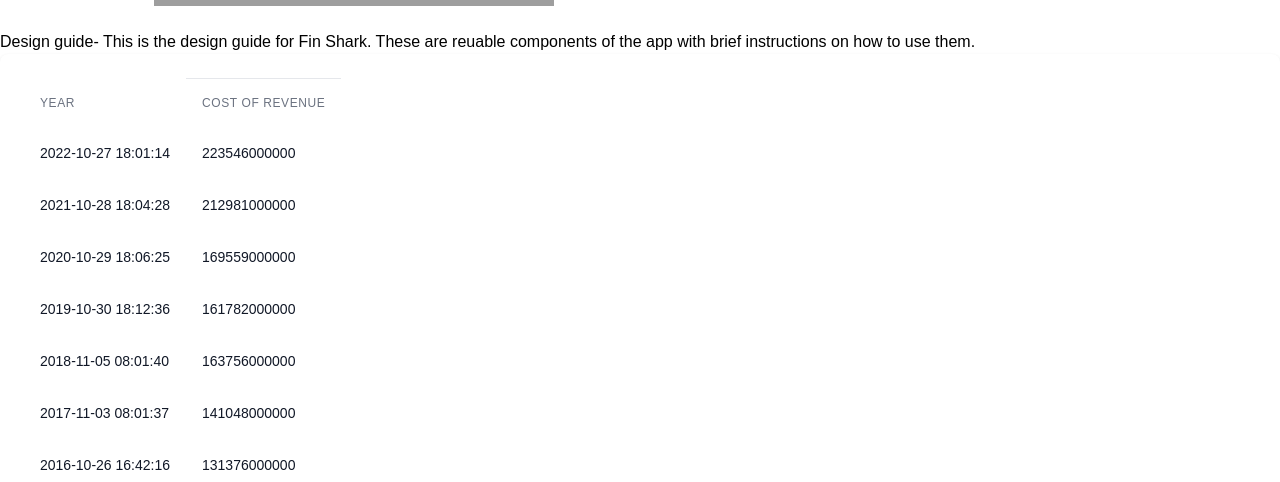
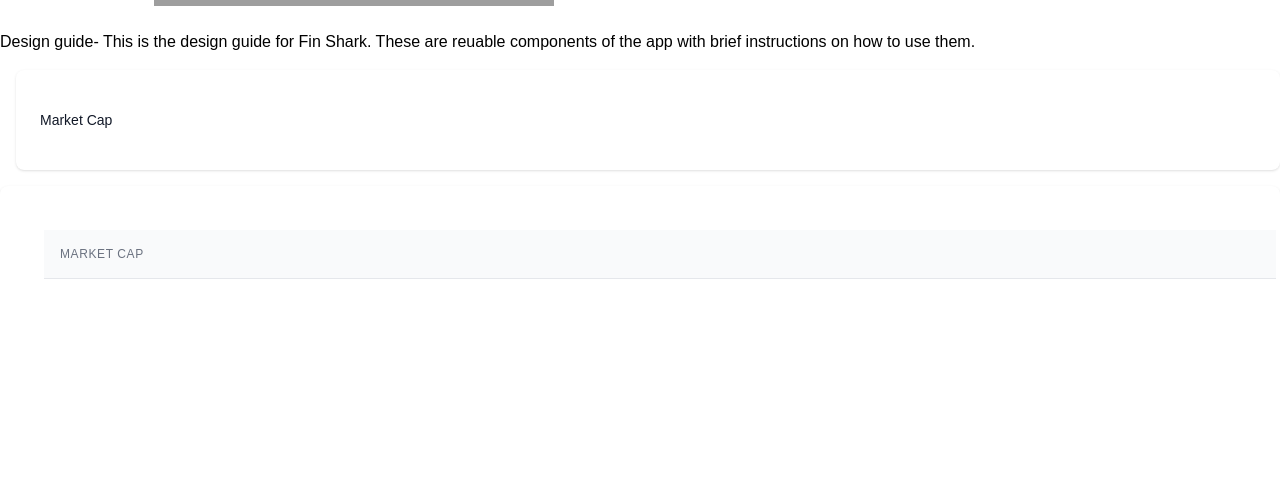
Before and after one commit to marinafviana/FinanceProject-AppFinShark, a React (Create React App) app in the folder frontend/: page /design-guide in a window 1280 px wide. Shown: the part 318-800 px from the top of the page. Built offline with nearby package versions, Linux system fonts and the light colour scheme; grey boxes are pictures that could not be loaded.

Commit message:
Commit API IncomeStatement

```diff
--- a/frontend/src/Components/CompanyProfile/CompanyProfile.tsx
+++ b/frontend/src/Components/CompanyProfile/CompanyProfile.tsx
@@ -4,52 +4,49 @@
 import { getKeyMetrics } from "../../api";
 import RatioList from "../RatioList/RatioList";
 
-
-type Props = {}
+type Props = {};
 
 const tableConfig = [
   {
     label: "Market Cap",
-    render: (company: CompanyKeyMetrics) => company.marketCapTTM,
+    render: (company: any) => company.marketCapitalization,
   },
   {
     label: "Current Ratio",
-    render: (company: CompanyKeyMetrics) => company.currentRatioTTM,
+    render: (company: any) => company.currentRatioAnnual,
   },
   {
     label: "Return On Equity",
-    render: (company: CompanyKeyMetrics) => company.roeTTM,
+    render: (company: any) => company.roeTTM,
   },
   {
     label: "Cash Per Share",
-    render: (company: CompanyKeyMetrics) => company.cashPerShareTTM,
-  },
-  {
-    label: "Current Ratio",
-    render: (company: CompanyKeyMetrics) => company.currentRatioTTM,
-  },
-  {
-    label: "Return On Equity",
-    render: (company: CompanyKeyMetrics) => company.roeTTM,
+    render: (company: any) => company.cashPerShareTTM,
   },
 ];
 
 const CompanyProfile = (props: Props) => {
   const ticker = useOutletContext<string>();
-  const [companyData, setCompanyData] = useState<CompanyKeyMetrics>();
+  const [companyData, setCompanyData] = useState<any>(null);
+
   useEffect(() => {
     const getCompanyKeyRatios = async () => {
       const value = await getKeyMetrics(ticker);
-      setCompanyData(value?.data[0]);
+
+      if (typeof value !== "string" && value?.data?.metric) {
+        setCompanyData(value.data.metric);
+      } else {
+        setCompanyData(null);
+      }
     };
+
     getCompanyKeyRatios();
-  }, []);
+  }, [ticker]);
+
   return (
     <>
       {companyData ? (
-        <>
-          <RatioList config={tableConfig} data={companyData} />
-        </>
+        <RatioList config={tableConfig} data={companyData} />
       ) : (
         <h1>No data found</h1>
       )}
--- a/frontend/src/Components/IncomeStatement/IncomeStatement.tsx
+++ b/frontend/src/Components/IncomeStatement/IncomeStatement.tsx
@@ -1,11 +1,55 @@
-import React from 'react'
+import React, { useState, useEffect } from "react";
+import { useOutletContext } from "react-router-dom";
+import Table from "../Table/Table";
+import { CompanyIncomeStatement } from "../../company.d";
+import { getIncomeStatement } from "../../api";
 
 type Props = {}
 
-function IncomeStatement({}: Props) {
-  return (
-    <div>IncomeStatement</div>
-  )
-}
+const configs = [
+  {
+    label: "Date",
+    render: (company: CompanyIncomeStatement) => company.date,
+  },
+  {
+    label: "Total Revenue",
+    render: (company: CompanyIncomeStatement) => company.revenue,
+  },
+  {
+    label: "Net Income",
+    render: (company: CompanyIncomeStatement) => company.netIncome,
+  },
+  {
+    label: "Operating Expenses",
+    render: (company: CompanyIncomeStatement) => company.operatingExpenses,
+  },
+  {
+    label: "Cost of Revenue",
+    render: (company: CompanyIncomeStatement) => company.netIncome,
+  },
+];
 
-export default IncomeStatement
+const IncomeStatement = (props: Props) => {
+  const ticker = useOutletContext<string>();
+  const [incomeStatement, setIncomeStatement] =
+    useState<CompanyIncomeStatement[]>();
+  useEffect(() => {
+    const getIncomeStatementFetch = async () => {
+      const result = await getIncomeStatement(ticker!);
+      setIncomeStatement(result!.data);
+    };
+    getIncomeStatementFetch();
+  }, []);
+
+    return (
+    <>
+      {incomeStatement ? (
+        <Table config={configs} data={incomeStatement} />
+      ) : (
+        <>Loading...</>
+      )}
+    </>
+  );
+};
+
+export default IncomeStatement;
--- a/frontend/src/Components/Table/Table.tsx
+++ b/frontend/src/Components/Table/Table.tsx
@@ -1,31 +1,18 @@
-import React from 'react';
-import { testIncomeStatementData } from './testData';
-import CompanyDashboard from '../CompanyDashboard/CompanyDashboard';
+type Props = {
+  config: any;
+  data: any;
+};
 
-const data = testIncomeStatementData;
+const Table = ({ config, data }: Props) => {
 
-type Props = {};
+  const safeData = Array.isArray(data) ? data : [];
 
-type Company = (typeof data)[0];
-
-const configs= [
-    {
-        label: "Year",
-        render: (company: Company) => company.acceptedDate
-    },
-    {
-        label: "Cost of Revenue",
-        render: (company: Company) => company.costOfRevenue
-    }
-]
-
-const Table = (props: Props) => {
-    const renderedRows = data.map((company) => {
-        return(
-            <tr key={company.cik}>
-                {configs.map((val: any) => {
-                    return(
-                <td className="p-4 whitespace-nowrap text-sm font-normal text-gray-900">
+  const renderedRows = safeData.map((company: any, index: number) => {
+    return (
+      <tr key={index}>
+        {config.map((val: any, i: number) => {
+          return (
+            <td key={i} className="p-3">
               {val.render(company)}
             </td>
           );
@@ -33,7 +20,8 @@
       </tr>
     );
   });
-    const renderedHeaders = configs.map((config) => {
+
+  const renderedHeaders = config.map((config: any) => {
     return (
       <th
         className="p-4 text-left text-xs font-medium text-gray-500 uppercase tracking-wider"
@@ -43,12 +31,17 @@
       </th>
     );
   });
-    return <div className="bg-white shadow rounded-lg p-4 sm:p-6 xl:p-8">
-        <table>
-            <thead className="min-w-full divide-y divide-gray-200 m-5">{renderedHeaders}</thead>
+
+  return (
+    <div className="bg-white shadow rounded-lg p-4 sm:p-6 xl:p-8">
+      <table className="min-w-full divide-y divide-gray-200 m-5">
+        <thead className="bg-gray-50">
+          <tr>{renderedHeaders}</tr>
+        </thead>
         <tbody>{renderedRows}</tbody>
       </table>
     </div>
-}
+  );
+};
 
 export default Table;
--- a/frontend/src/Pages/DesignGuide/DesignGuide.tsx
+++ b/frontend/src/Pages/DesignGuide/DesignGuide.tsx
@@ -19,8 +19,8 @@
         Design guide- This is the design guide for Fin Shark. These are reuable
         components of the app with brief instructions on how to use them.
       </h1>
-      <RatioList data={testIncomeStatementData} config={tableConfig}/>
-      <Table />
+      <RatioList data={testIncomeStatementData} config={tableConfig} />
+      <Table data={testIncomeStatementData} config={tableConfig} />
       <h3>
         Table - Table takes in a configuration object and company data as
         params. Use the config to style your table.
--- a/frontend/src/Pages/DesignPage/DesignPage.tsx
+++ /dev/null
@@ -1,22 +0,0 @@
-import React from "react";
-import Table from "../../Components/Table/Table";
-
-type Props = {};
-
-const DesignGuide = (props: Props) => {
-  return (
-    <>
-      <h1>
-        Design guide- This is the design guide for Fin Shark. These are reuable
-        components of the app with brief instructions on how to use them.
-      </h1>
-      <Table />
-      <h3>
-        Table - Table takes in a configuration object and company data as
-        params. Use the config to style your table.
-      </h3>
-    </>
-  );
-};
-
-export default DesignGuide;
--- a/frontend/src/Routes/Routes.tsx
+++ b/frontend/src/Routes/Routes.tsx
@@ -5,7 +5,7 @@
 import SearchPage from "../Pages/SearchPage/SearchPage";
 import CompanyProfile from "../Components/CompanyProfile/CompanyProfile";
 import IncomeStatement from "../Components/IncomeStatement/IncomeStatement";
-import DesignPage from "../Pages/DesignPage/DesignPage";
+import DesignGuide from "../Pages/DesignGuide/DesignGuide";
 
 export const router = createBrowserRouter([
   {
@@ -14,7 +14,7 @@
     children: [
       { path: "", element: <HomePage /> },
       { path: "search", element: <SearchPage /> },
-      { path: "design-guide", element: <DesignPage /> },
+      { path: "design-guide", element: <DesignGuide /> },
       { path: "company/:ticker",
         element: <CompanyPage />,
         children: [
--- a/frontend/src/api.tsx
+++ b/frontend/src/api.tsx
@@ -1,5 +1,5 @@
 import axios from "axios";
-import { CompanyKeyMetrics, CompanyProfile, CompanySearch } from "./company.d";
+import { CompanyIncomeStatement, CompanyKeyMetrics, CompanyProfile, CompanySearch } from "./company.d";
 
 export interface SearchResponse {
   count: number;
@@ -41,3 +41,15 @@
     return error.message || "An unexpected error has occurred.";
   }
 };
+
+export const getIncomeStatement = async (query: string) => {
+  try {
+    const data = await axios.get<CompanyIncomeStatement[]>(
+      `https://finnhub.io/api/v1/stock/financials-reported?symbol=${query}&token=${process.env.REACT_APP_API_KEY}`
+    );
+    return data;
+  } catch (error: any) {
+    console.log("error message: ", error.message);
+    return error.message || "An unexpected error has occurred.";
+  }
+};
```
Also changed, not shown: frontend/src/Pages/DesignPage/DesignPage.css (deleted). Lines whose indentation alone changed are shown as unchanged.
